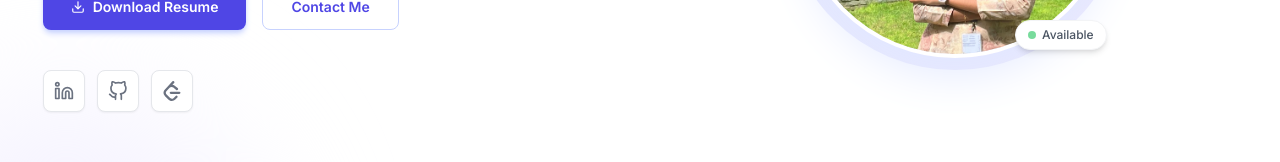
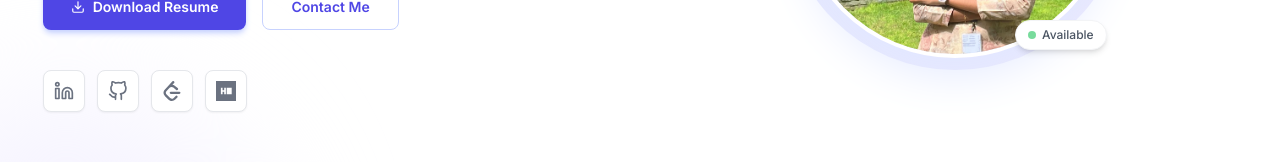
Before and after one commit to SadhanaV-GIT/Sadhana-portfolio, a React (Create React App) app: page / in a window 1280 px wide. Shown: the part 502-664 px from the top of the page. Built offline with nearby package versions, Linux system fonts and the light colour scheme.

Commit message:
Add HackerRank social icon

```diff
--- a/src/components/Contact.tsx
+++ b/src/components/Contact.tsx
@@ -5,7 +5,7 @@ import { useForm } from 'react-hook-form';
 import toast from 'react-hot-toast';
 import emailjs from '@emailjs/browser';
 import { FiMail, FiMapPin, FiSend, FiGithub, FiLinkedin } from 'react-icons/fi';
-import { SiLeetcode } from 'react-icons/si';
+import { SiLeetcode, SiHackerrank } from 'react-icons/si';
 
 const SERVICE_ID = 'service_bcbm62c';
 const TEMPLATE_ID = 'template_pzx49wu';
@@ -86,6 +86,7 @@ const Contact: React.FC = () => {
                   { icon: <FiLinkedin size={18} />, href: 'https://linkedin.com', label: 'LinkedIn' },
                   { icon: <FiGithub size={18} />, href: 'https://github.com', label: 'GitHub' },
                   { icon: <SiLeetcode size={18} />, href: 'https://leetcode.com', label: 'LeetCode' },
+                  { icon: <SiHackerrank size={18} />, href: 'https://hackerrank.com/your-username', label: 'HackerRank' },
                 ].map((s) => (
                   <motion.a key={s.label} href={s.href} target="_blank" rel="noreferrer"
                     whileHover={{ scale: 1.1, y: -2 }}
--- a/src/components/Footer.tsx
+++ b/src/components/Footer.tsx
@@ -1,12 +1,13 @@
 import React from 'react';
 import { motion } from 'framer-motion';
 import { FiGithub, FiLinkedin, FiArrowUp } from 'react-icons/fi';
-import { SiLeetcode } from 'react-icons/si';
+import { SiLeetcode, SiHackerrank } from 'react-icons/si';
 
 const socials = [
   { icon: <FiLinkedin size={17} />, href: 'https://linkedin.com', label: 'LinkedIn' },
   { icon: <FiGithub size={17} />, href: 'https://github.com', label: 'GitHub' },
   { icon: <SiLeetcode size={17} />, href: 'https://leetcode.com', label: 'LeetCode' },
+  { icon: <SiHackerrank size={17} />, href: 'https://hackerrank.com/your-username', label: 'HackerRank' },
 ];
 
 const navLinks = ['Home', 'About', 'Skills', 'Projects', 'Experience', 'Certifications', 'Contact'];
--- a/src/components/Hero.tsx
+++ b/src/components/Hero.tsx
@@ -1,13 +1,14 @@
 import React from 'react';
 import { motion } from 'framer-motion';
 import { FiGithub, FiLinkedin, FiDownload } from 'react-icons/fi';
-import { SiLeetcode } from 'react-icons/si';
+import { SiLeetcode, SiHackerrank } from 'react-icons/si';
 import { useTypingEffect } from '../hooks/useTypingEffect';
 
 const socials = [
   { icon: <FiLinkedin size={20} />, href: 'https://linkedin.com', label: 'LinkedIn' },
   { icon: <FiGithub size={20} />, href: 'https://github.com', label: 'GitHub' },
   { icon: <SiLeetcode size={20} />, href: 'https://leetcode.com', label: 'LeetCode' },
+  { icon: <SiHackerrank size={20} />, href: 'https://hackerrank.com/your-username', label: 'HackerRank' },
 ];
 
 const Hero: React.FC = () => {
--- a/src/react-app-env.d.ts
+++ b/src/react-app-env.d.ts
@@ -37,4 +37,5 @@ declare module 'react-icons/si' {
   }
   type Icon = FC<IconProps>;
   export const SiLeetcode: Icon;
+  export const SiHackerrank: Icon;
 }
```
